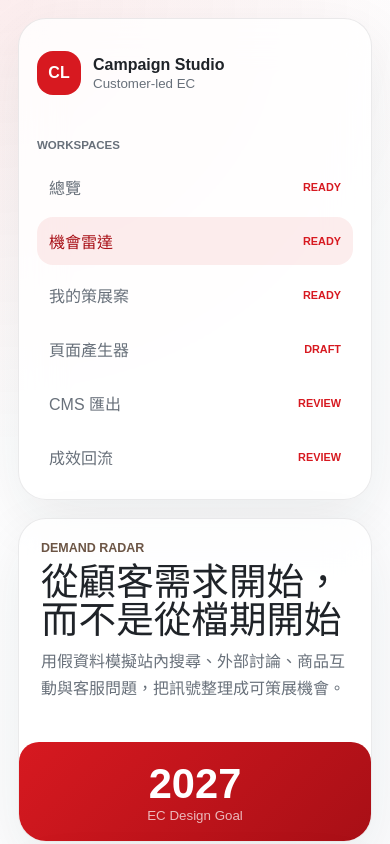
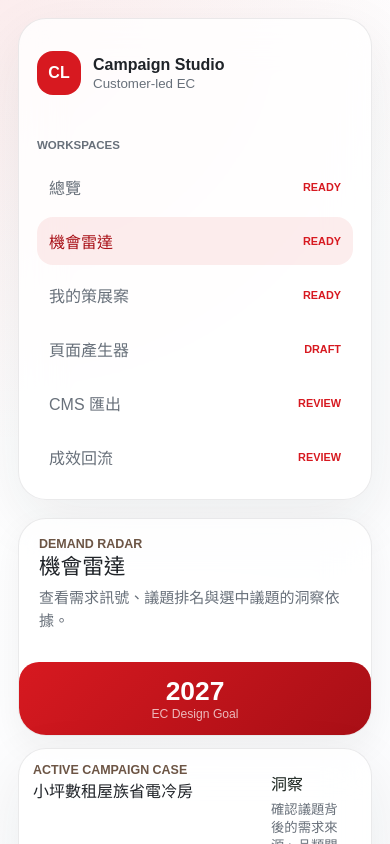
Before and after one commit to Iveslee00/SKMBI, a Next.js app: page /radar in a window 390 px wide. Shown: the top 844 px of the page. Built offline with nearby package versions, Linux system fonts and the light colour scheme.

Commit message:
Simplify workspace headers

```diff
--- a/src/app/globals.css
+++ b/src/app/globals.css
@@ -1746,3 +1746,54 @@ pre {
     height: auto;
   }
 }
+
+.workspace-header {
+  grid-template-columns: minmax(0, 1fr) 112px;
+  gap: 12px;
+  margin-bottom: 12px;
+  box-shadow: 0 12px 34px rgba(31, 35, 40, 0.055);
+}
+
+.workspace-header > div:first-child {
+  min-height: 104px;
+  padding: 18px 20px;
+}
+
+.workspace-header h1 {
+  margin: 4px 0 6px;
+  font-size: clamp(1.35rem, 2vw, 2rem);
+  line-height: 1.14;
+}
+
+.workspace-header p:last-child {
+  max-width: 680px;
+  font-size: 0.94rem;
+  line-height: 1.55;
+}
+
+.operator-card {
+  min-height: 104px;
+  padding: 14px;
+}
+
+.operator-card span {
+  font-size: 1.65rem;
+}
+
+.operator-card small {
+  font-size: 0.76rem;
+}
+
+.case-workflow {
+  margin-bottom: 12px;
+}
+
+@media (max-width: 760px) {
+  .workspace-header {
+    grid-template-columns: 1fr;
+  }
+
+  .operator-card {
+    min-height: 72px;
+  }
+}
--- a/src/components/platform.tsx
+++ b/src/components/platform.tsx
@@ -99,8 +99,8 @@ export function DashboardPage() {
     <PlatformShell
       active="/"
       eyebrow="Command Center"
-      title="今天有哪些活動值得被策展？"
-      description="行銷端先看跨品類機會排名，點進議題後再看依據、比較 A/B 策略，最後才進入活動頁或贈獎頁產出。"
+      title="策展機會總覽"
+      description="查看跨品類機會排名、選中議題摘要與 A/B 測試方向。"
     >
       <div className="command-layout">
         <aside className="module-card filter-rail">
@@ -218,8 +218,8 @@ export function RadarPage() {
     <PlatformShell
       active="/radar"
       eyebrow="Demand Radar"
-      title="從顧客需求開始，而不是從檔期開始"
-      description="用假資料模擬站內搜尋、外部討論、商品互動與客服問題，把訊號整理成可策展機會。"
+      title="機會雷達"
+      description="查看需求訊號、議題排名與選中議題的洞察依據。"
     >
       <div className="radar-layout">
         <section className="module-card topic-list-panel">
@@ -261,7 +261,7 @@ export function ProjectsPage() {
       active="/projects"
       eyebrow="My Campaign Projects"
       title="我的策展案"
-      description="行銷團隊選定議題後，會在這裡管理策展案狀態、待辦、審核與下一步產出。"
+      description="管理已選定議題、待辦、審核狀態與下一步產出。"
     >
       <div className="project-board">
         <section className="module-card project-summary">
@@ -316,8 +316,8 @@ export function EvidencePage() {
     <PlatformShell
       active="/evidence"
       eyebrow="Evidence Brief"
-      title="這個活動為什麼應該存在？"
-      description="把消費需求、商品適配、贈獎設計與商業判斷拆開來看，避免只靠直覺產生活動。"
+      title="需求洞察"
+      description="查看選中議題的需求來源、商品適配與商業判斷。"
     >
       <div className="app-grid">
         <section className="module-card span-8">
@@ -345,8 +345,8 @@ export function StrategyPage() {
     <PlatformShell
       active="/strategy"
       eyebrow="Strategy Studio"
-      title="從選中議題延伸策略，而不是憑空生成"
-      description={`目前議題：${featured.shortTitle}。先比較 A/B 策略，再決定要產生活動頁、贈獎集合頁或兩者都做。`}
+      title="策略與 A/B"
+      description={`目前議題：${featured.shortTitle}。比較策略版本並決定頁面產出。`}
     >
       <div className="strategy-workspace">
         <section className="module-card strategy-context">
@@ -416,7 +416,7 @@ export function CampaignBuilderPage() {
       active="/campaign"
       eyebrow="Campaign Builder"
       title="活動策展頁產生器"
-      description="把策略轉成一組可被設計、審核與放進 CMS 的頁面區塊。"
+      description="把選定策略轉成 CMS 可用的活動頁區塊。"
     >
       <BuilderPreview type="campaign" />
     </PlatformShell>
@@ -429,7 +429,7 @@ export function RewardBuilderPage() {
       active="/rewards"
       eyebrow="Reward Builder"
       title="贈獎集合頁產生器"
-      description="不是列出所有贈品，而是用生活情境、門檻與會員需求重組贈獎入口。"
+      description="用情境、門檻與會員需求重組贈獎入口。"
     >
       <BuilderPreview type="reward" />
     </PlatformShell>
@@ -442,7 +442,7 @@ export function PageGeneratorPage() {
       active="/builder"
       eyebrow="Page Generator"
       title="頁面產生器"
-      description="行銷先選定策展案，再在同一個工作區產生活動策展頁與贈獎集合頁。"
+      description="產生活動策展頁與贈獎集合頁草稿。"
     >
       <div className="builder-hub">
         <section className="module-card">
@@ -475,7 +475,7 @@ export function ExportPage() {
       active="/export"
       eyebrow="CMS Export"
       title="CMS 素材包"
-      description="把頁面草稿拆成 CMS 可接受的 HTML、CSS、JS 與 JSON，後續再接內部匯入格式。"
+      description="輸出 CMS 可用的 HTML、CSS、JS、JSON 與追蹤資料。"
     >
       <div className="export-grid app-export-grid">
         <CodeBlock title="Campaign HTML" value={campaignExport.html} />
@@ -492,8 +492,8 @@ export function FeedbackPage() {
     <PlatformShell
       active="/feedback"
       eyebrow="Learning Loop"
-      title="讓每一次上線都回到下一次策展"
-      description="用假資料呈現活動上線後如何驗證需求假設、頁面區塊與贈獎影響。"
+      title="成效回流"
+      description="查看上線後假設驗證、頁面區塊表現與下一步建議。"
     >
       <div className="feedback-grid app-feedback-grid">
         {feedbackItems.map((item) => (
```
